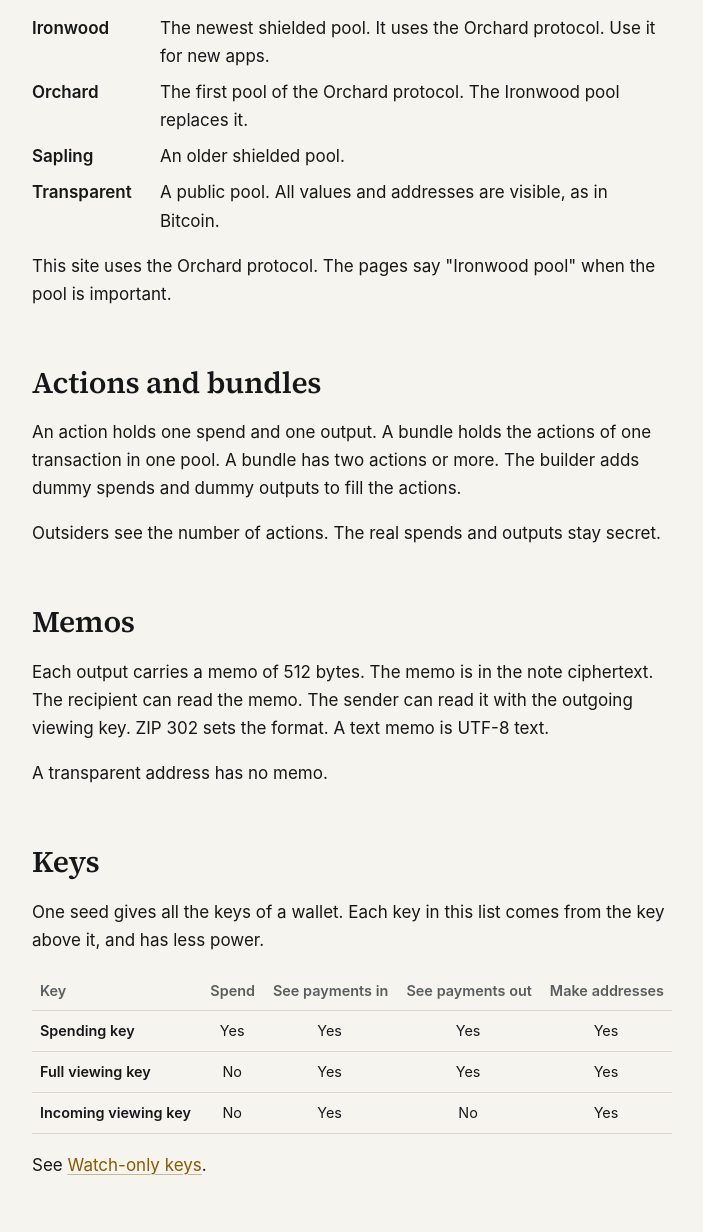
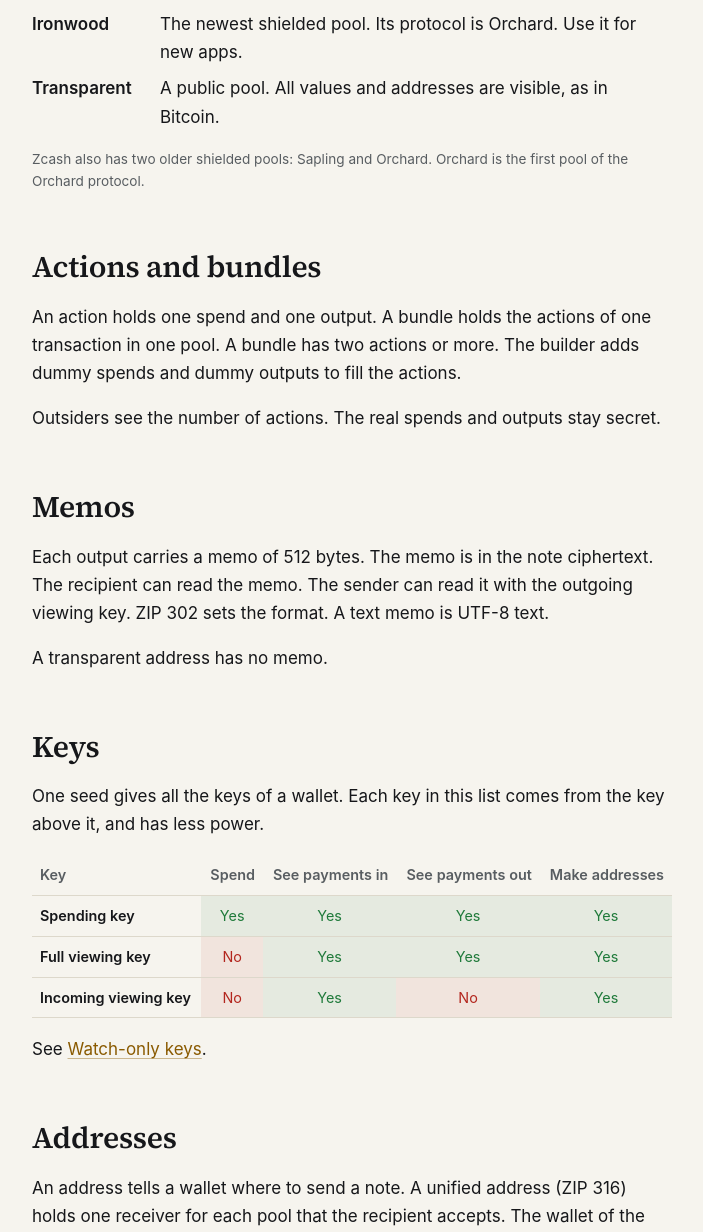
Before and after one commit to 0xpierre-dev/appliedzcash.com, a plain HTML site: page basics/concepts/index.html in a window 1280 px wide. Shown: the part 693-1925 px from the top of the page, without its empty margins (288-991 px from the left). Drawn offline with Linux system fonts and the light colour scheme; a script that the page names is missing.

Commit message:
Trim the concepts page: two pools, colored key table (#30)
Cut the two sentences about the page from the lede.
Pools has Ironwood and transparent only. Sapling and Orchard are in a footnote.
The Yes and No cells of the Keys table have a green or red tint.

Co-authored-by: Mark Henderson <henderson.mark@gmail.com>
Co-authored-by: Claude Fable 5.2 <noreply@anthropic.com>

```diff
--- a/basics/concepts/index.html
+++ b/basics/concepts/index.html
@@ -36,8 +36,7 @@
       <p class="kicker">Basic</p>
       <h1>Concepts</h1>
       <p class="lede">
-        A shielded payment has a small set of parts: notes, actions, memos, keys and addresses. This page gives each part
-        in a few lines. All other pages use these words.
+        A shielded payment has a small set of parts: notes, actions, memos, keys and addresses.
       </p>
 
       <h2 id="notes">Notes</h2>
@@ -51,18 +50,16 @@
       </p>
 
       <h2 id="pools">Pools</h2>
-      <p>A pool is a set of notes with one protocol. Zcash has these pools:</p>
+      <p>A pool is a set of notes with one protocol. Two pools are important for new apps:</p>
       <dl class="terms">
         <dt>Ironwood</dt>
-        <dd>The newest shielded pool. It uses the Orchard protocol. Use it for new apps.</dd>
-        <dt>Orchard</dt>
-        <dd>The first pool of the Orchard protocol. The Ironwood pool replaces it.</dd>
-        <dt>Sapling</dt>
-        <dd>An older shielded pool.</dd>
+        <dd>The newest shielded pool. Its protocol is Orchard. Use it for new apps.</dd>
         <dt>Transparent</dt>
         <dd>A public pool. All values and addresses are visible, as in Bitcoin.</dd>
       </dl>
-      <p>This site uses the Orchard protocol. The pages say "Ironwood pool" when the pool is important.</p>
+      <p class="footnote">
+        Zcash also has two older shielded pools: Sapling and Orchard. Orchard is the first pool of the Orchard protocol.
+      </p>
 
       <h2 id="actions">Actions and bundles</h2>
       <p>
@@ -86,9 +83,9 @@
             <tr><th scope="col">Key</th><th scope="col">Spend</th><th scope="col">See payments in</th><th scope="col">See payments out</th><th scope="col">Make addresses</th></tr>
           </thead>
           <tbody>
-            <tr><th scope="row">Spending key</th><td>Yes</td><td>Yes</td><td>Yes</td><td>Yes</td></tr>
-            <tr><th scope="row">Full viewing key</th><td>No</td><td>Yes</td><td>Yes</td><td>Yes</td></tr>
-            <tr><th scope="row">Incoming viewing key</th><td>No</td><td>Yes</td><td>No</td><td>Yes</td></tr>
+            <tr><th scope="row">Spending key</th><td class="yes">Yes</td><td class="yes">Yes</td><td class="yes">Yes</td><td class="yes">Yes</td></tr>
+            <tr><th scope="row">Full viewing key</th><td class="no">No</td><td class="yes">Yes</td><td class="yes">Yes</td><td class="yes">Yes</td></tr>
+            <tr><th scope="row">Incoming viewing key</th><td class="no">No</td><td class="yes">Yes</td><td class="no">No</td><td class="yes">Yes</td></tr>
           </tbody>
         </table>
       </div>
--- a/styles/main.css
+++ b/styles/main.css
@@ -1264,6 +1264,21 @@ code.hex .changed,
 
 .capability-table td {
   text-align: center;
+  background: color-mix(in srgb, var(--c) 8%, var(--bg));
+  color: var(--c);
+}
+
+.capability-table .yes {
+  --c: var(--ok);
+}
+
+.capability-table .no {
+  --c: var(--bad);
+}
+
+.footnote {
+  color: var(--muted);
+  font-size: 0.85rem;
 }
 
 footer .licenses {
```
